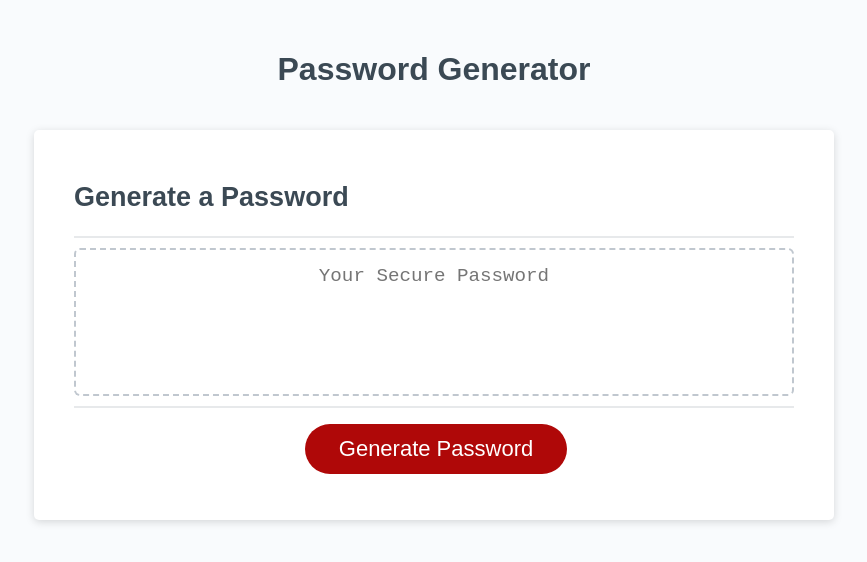
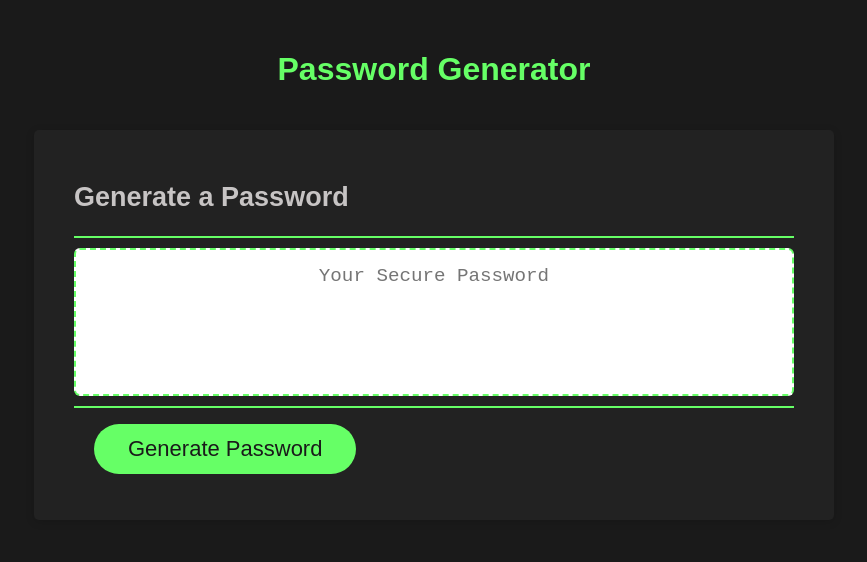
Before and after one commit to rbracker/password-generator, a plain HTML site: page index.html in a window 1280 px wide. Shown: the whole page, without its empty margins (206-1073 px from the left). Drawn offline with Linux system fonts and the light colour scheme.

Commit message:
updated css

```diff
--- a/assets/style.css
+++ b/assets/style.css
@@ -14,7 +14,8 @@ body,
 
 body {
   font-family: sans-serif;
-  background-color: #f9fbfd;
+  background-color: #1a1a1a; /* Dark background color */
+  color: #c7c4c4; /* Light text color */
 }
 
 .wrapper {
@@ -27,15 +28,15 @@ header {
   text-align: center;
   padding: 20px;
   padding-top: 0px;
-  color: hsl(206, 17%, 28%);
+  color: #66ff66; /* Neon green header text color */
 }
 
 .card {
-  background-color: hsl(0, 0%, 100%);
+  background-color: #222; /* Dark card background color */
   border-radius: 5px;
   border-width: 1px;
   box-shadow: rgba(0, 0, 0, 0.15) 0px 2px 8px 0px;
-  color: hsl(206, 17%, 28%);
+  color: #c7c4c4; /* Light card text color */
   font-size: 18px;
   margin: 0 auto;
   max-width: 800px;
@@ -46,23 +47,15 @@ header {
   content: " ";
   display: block;
   width: 100%;
-  background: #e7e9eb;
+  background: #66ff66; /* Neon green underline */
   height: 2px;
-}
-
-.card-body {
-  min-height: 100px;
-}
-
-.card-footer {
-  text-align: center;
 }
 
 .card-footer::before {
   content: " ";
   display: block;
   width: 100%;
-  background: #e7e9eb;
+  background: #66ff66; /* Neon green underline */
   height: 2px;
 }
 
@@ -74,11 +67,11 @@ header {
 
 .btn {
   border: none;
-  background-color: hsl(360, 91%, 36%);
+  background-color: #66ff66; /* Neon green button background color */
   border-radius: 25px;
   box-shadow: rgba(0, 0, 0, 0.1) 0px 1px 6px 0px rgba(0, 0, 0, 0.2) 0px 1px 1px
     0px;
-  color: hsl(0, 0%, 100%);
+  color: #1a1a1a; /* Dark button text color */
   display: inline-block;
   font-size: 22px;
   line-height: 22px;
@@ -90,7 +83,7 @@ header {
 
 button[disabled] {
   cursor: default;
-  background: #c0c7cf;
+  background: #666; /* Disabled button background color */
 }
 
 .float-right {
@@ -112,7 +105,7 @@ button[disabled] {
   text-align: center;
   margin-top: 10px;
   margin-bottom: 10px;
-  border: 2px dashed #c0c7cf;
+  border: 2px dashed #66ff66; /* Neon green dashed border */
   border-radius: 6px;
   resize: none;
   overflow: hidden;
```
